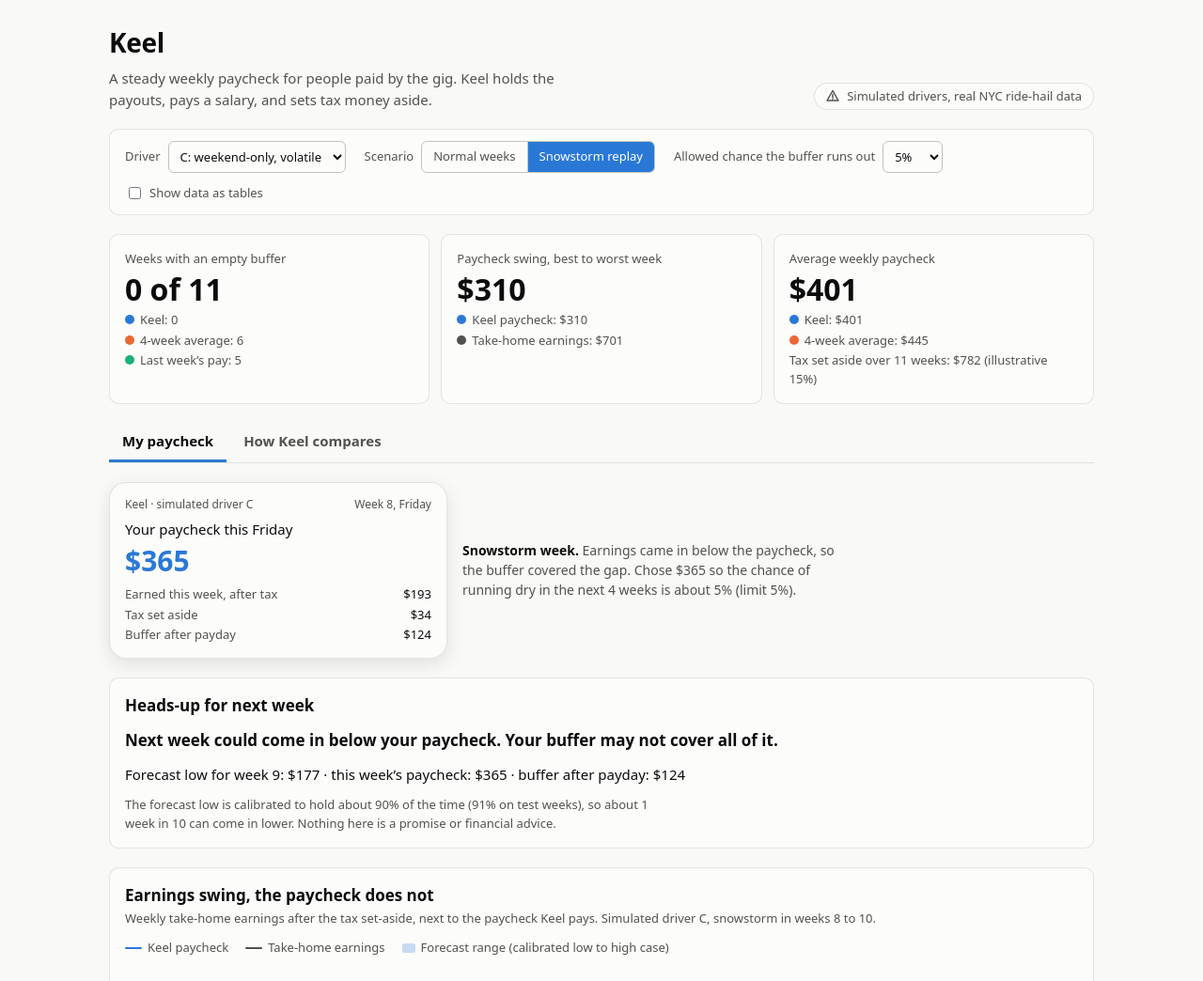
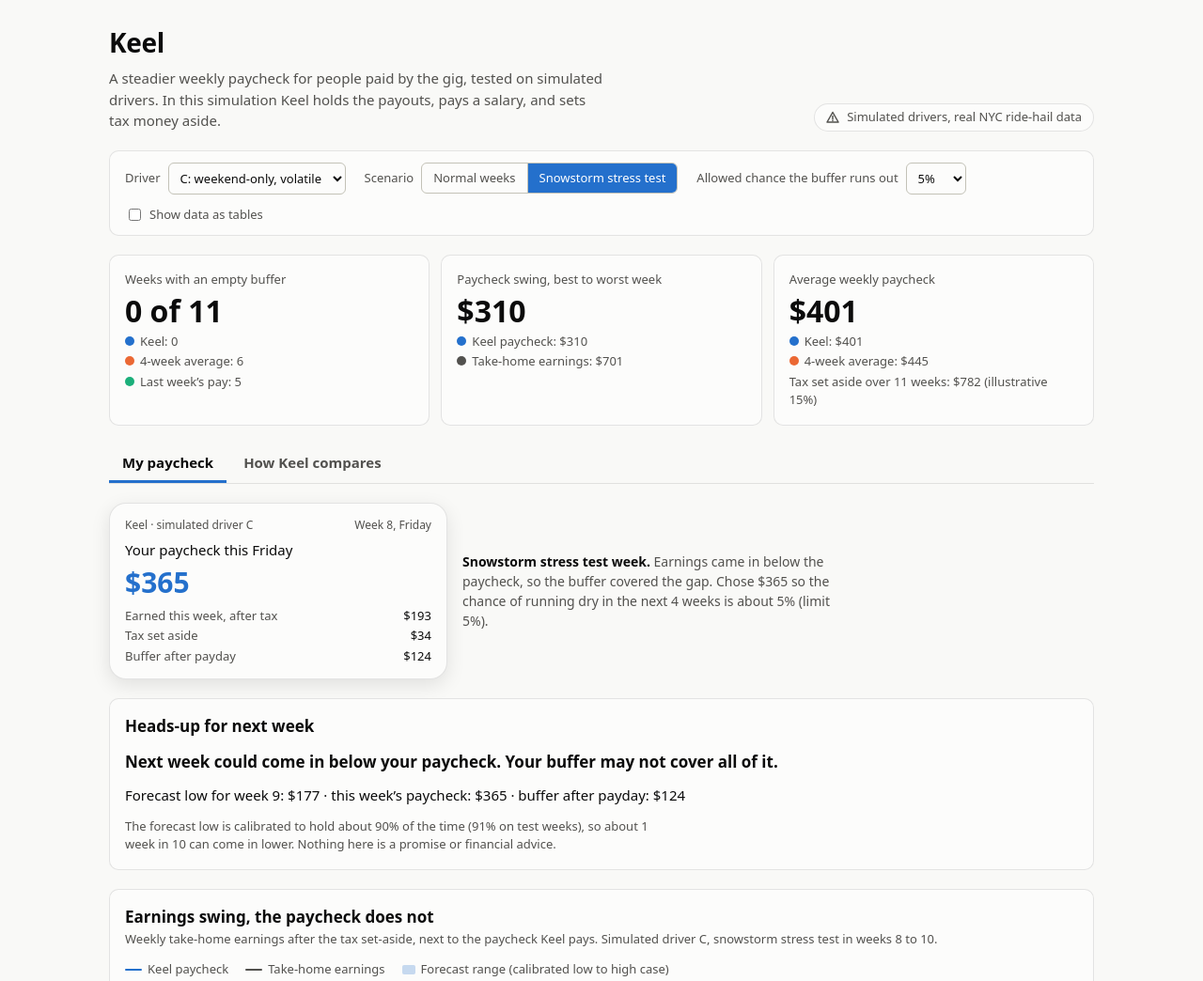
Before and after one commit to Sarthak-bit-coder/Keel--Bay_Valley_Hacks, a plain HTML site: page app/index.html in a window 1280 px wide. Shown: the top 1044 px of the page at 94% size. Drawn offline with Linux system fonts and the light colour scheme.

Commit message:
App audit: snowstorm stress test wording, contrast, tab keys, smoke test
- Label the storm scenario "Snowstorm stress test" everywhere in the UI.
- Soften wording that read as a guarantee (steady paycheck, buffer covers it).
- Fix WCAG AA contrast: light muted and blue text, dark red text,
  dark pressed button and breakdown bar labels.
- Tabs: Home/End keys, preventDefault on arrow keys.
- Add app/smoke.test.js: loads real results.json, falls back to the
  sample when it is missing, checks controls and wording rules.

Co-Authored-By: Claude Opus 5.5 <noreply@anthropic.com>

```diff
--- a/app/data.js
+++ b/app/data.js
@@ -162,7 +162,7 @@
   // evaluated. The rest come back available:false and are never simulated in the browser.
   var STRESS_SCENARIOS = [
     { id: "normal", name: "Normal weeks" },
-    { id: "storm", name: "Snowstorm" },
+    { id: "storm", name: "Snowstorm stress test" },
     { id: "demand_crash", name: "Demand crash" },
     { id: "high_earnings", name: "High earnings" }
   ];
--- a/app/index.html
+++ b/app/index.html
@@ -13,11 +13,11 @@
   --surface: #fcfcfb;
   --ink: #0b0b0b;
   --ink2: #52514e;
-  --muted: #898781;
+  --muted: #6b6a65;
   --grid: #e1e0d9;
   --axis: #c3c2b7;
   --border: rgba(11, 11, 11, 0.10);
-  --keel: #2a78d6;
+  --keel: #2470cc;
   --avg4: #eb6834;
   --last: #1baf7a;
   --crit: #d03b3b;
@@ -38,7 +38,7 @@
     --keel: #3987e5;
     --avg4: #d95926;
     --last: #199e70;
-    --crit: #d03b3b;
+    --crit: #e35d5d;
     --good-text: #0ca30c;
   }
 }
@@ -55,7 +55,7 @@
   --keel: #3987e5;
   --avg4: #d95926;
   --last: #199e70;
-  --crit: #d03b3b;
+  --crit: #e35d5d;
   --good-text: #0ca30c;
 }
 * { box-sizing: border-box; }
@@ -77,6 +77,10 @@ h2 { font-size: 17px; text-wrap: balance; }
 .bdrow { display: grid; grid-template-columns: 72px 1fr; gap: 10px; align-items: center; font-size: 13px; color: var(--ink2); }
 .bdbar { display: flex; height: 34px; border-radius: 6px; overflow: hidden; background: var(--grid); }
 .bdbar span { display: flex; align-items: center; justify-content: center; min-width: 0; overflow: hidden; white-space: nowrap; font-size: 12px; font-weight: 600; color: #fff; }
+/* Bar labels: dark text where white falls under 4.5:1. */
+.bdbar .bd-buf, .bdbar .bd-draw { color: #0b0b0b; }
+@media (prefers-color-scheme: dark) { :root:not([data-theme="light"]) .bdbar span, :root:not([data-theme="light"]) .seg button[aria-pressed="true"] { color: #0b0b0b; } }
+:root[data-theme="dark"] .bdbar span, :root[data-theme="dark"] .seg button[aria-pressed="true"] { color: #0b0b0b; }
 .bd-pay { background: var(--keel); } .bd-tax { background: var(--muted); } .bd-buf { background: var(--last); } .bd-draw { background: var(--avg4); } .bd-earn { background: var(--ink2); }
 #bdbody dl { display: grid; grid-template-columns: repeat(auto-fit, minmax(140px, 1fr)); gap: 8px 16px; margin: 0; }
 #bdbody dt { font-size: 13px; color: var(--ink2); } #bdbody dd { margin: 0; font-size: 18px; font-weight: 600; }
@@ -196,7 +200,7 @@ footer { color: var(--muted); font-size: 12px; }
   <div class="top">
     <div style="display:flex;flex-direction:column;gap:6px">
       <h1>Keel</h1>
-      <p class="sub">A steady weekly paycheck for people paid by the gig. Keel holds the payouts, pays a salary, and sets tax money aside.</p>
+      <p class="sub">A steadier weekly paycheck for people paid by the gig, tested on simulated drivers. In this simulation Keel holds the payouts, pays a salary, and sets tax money aside.</p>
     </div>
     <span class="badge" id="badge">
       <svg width="14" height="14" viewBox="0 0 14 14" aria-hidden="true"><path d="M7 1.5 13 12H1z" fill="none" stroke="currentColor" stroke-width="1.5" stroke-linejoin="round"/><path d="M7 5.5v3M7 10v.5" stroke="currentColor" stroke-width="1.5" stroke-linecap="round"/></svg>
@@ -215,7 +219,7 @@ footer { color: var(--muted); font-size: 12px; }
     <div class="field" role="group" aria-label="Scenario">Scenario
       <div class="seg">
         <button type="button" id="sc-normal" aria-pressed="false">Normal weeks</button>
-        <button type="button" id="sc-storm" aria-pressed="true">Snowstorm replay</button>
+        <button type="button" id="sc-storm" aria-pressed="true">Snowstorm stress test</button>
       </div>
     </div>
     <label class="field" for="risk">Allowed chance the buffer runs out
@@ -409,7 +413,7 @@ footer { color: var(--muted); font-size: 12px; }
         <li><b>Forecast a range.</b> Keel estimates a low and a high case for next week's take-home pay. The wider the range, the less sure it is.</li>
         <li><b>Imagine many possible weeks.</b> It plays out hundreds of possible next few weeks inside that range.</li>
         <li><b>Try paychecks from high to low.</b> It starts at a cap and steps down $5 at a time.</li>
-        <li><b>Stop at the first safe one.</b> It keeps the first paycheck where the chance of the buffer running dry stays within your limit.</li>
+        <li><b>Stop at the first one within your limit.</b> It keeps the first paycheck where the chance of the buffer running dry stays within your limit.</li>
       </ol>
       <p class="note">More uncertainty (a wider range) or a smaller buffer means a lower paycheck. A bigger buffer or a looser limit means a higher one. Keel does not show which model inputs mattered most, because the results file does not record that.</p>
     </details>
@@ -443,7 +447,7 @@ var fromRun = KeelData.fromRun;
 <script id="ui">
 "use strict";
 var state = { driver: "C", scenario: "storm", risk: 0.05, tables: false }; // opens on the most volatile driver in the storm
-var NAMES = { normal: "Normal weeks", storm: "Snowstorm replay" };
+var NAMES = { normal: "Normal weeks", storm: "Snowstorm stress test" };
 var NS = "http://www.w3.org/2000/svg";
 function money(n) { var r = Math.round(n); return (r < 0 ? "−$" : "$") + Math.abs(r).toLocaleString("en-US"); }
 function pct(n) { return Math.round(n * 100) + "%"; }
@@ -485,7 +489,7 @@ function lineChart(el, cfg) {
     var sx = (W - m.l - m.r) / (n - 1);
     var s0 = Math.min.apply(null, cfg.stormWeeks) - 1, s1 = Math.max.apply(null, cfg.stormWeeks) - 1;
     g += '<rect x="' + (X(s0) - sx / 2) + '" y="' + m.t + '" width="' + (sx * (s1 - s0 + 1)) + '" height="' + (H - m.t - m.b) + '" fill="' + ink2 + '" opacity="0.08"/>';
-    g += '<text x="' + ((X(s0) + X(s1)) / 2) + '" y="' + (m.t + 11) + '" text-anchor="middle" font-size="11" fill="' + ink2 + '">Snowstorm</text>';
+    g += '<text x="' + ((X(s0) + X(s1)) / 2) + '" y="' + (m.t + 11) + '" text-anchor="middle" font-size="11" fill="' + ink2 + '">Snowstorm stress test</text>';
   }
   if (cfg.band) {
     var up = cfg.band.hi.map(function (v, i) { return X(i) + "," + Y(v); }).join(" ");
@@ -589,7 +593,7 @@ function render() {
     '<dl><dt>Earned this week, after tax</dt><dd>' + money(R.net[pi]) + '</dd>' +
     '<dt>Tax set aside</dt><dd>' + money(R.gross[pi] - R.net[pi]) + '</dd>' +
     '<dt>Buffer after payday</dt><dd>' + money(R.buf.keel[pi]) + '</dd></dl></div>' +
-    '<p class="why"><strong>' + (storm.length ? "Snowstorm week. " : "Latest week. ") + '</strong>' +
+    '<p class="why"><strong>' + (storm.length ? "Snowstorm stress test week. " : "Latest week. ") + '</strong>' +
     (R.net[pi] < R.pol.keel[pi] ? "Earnings came in below the paycheck, so the buffer covered the gap. " : "Earnings covered the paycheck, so the rest went into the buffer. ") +
     esc(R.log[pi].reason) + '</p>';
 
@@ -599,7 +603,7 @@ function render() {
     hu += '<p class="msg">No forecast for the week after this replay.</p><p class="note">The results file ends at week ' + WEEKS + ".</p>";
   } else {
     var gap = cw.pay_keel - nw.lo;
-    hu += '<p class="msg">' + (gap > 0 ? "Next week could come in below your paycheck. " + (cw.buf_keel >= gap ? "Your buffer covers it." : "Your buffer may not cover all of it.") : "Next week looks comfortable.") + "</p>" +
+    hu += '<p class="msg">' + (gap > 0 ? "Next week could come in below your paycheck. " + (cw.buf_keel >= gap ? "The buffer is larger than the gap." : "Your buffer may not cover all of it.") : "The low case for next week is at or above your paycheck.") + "</p>" +
       '<p>Forecast low for week ' + nw.week + ": " + money(nw.lo) + " · this week’s paycheck: " + money(cw.pay_keel) + " · buffer after payday: " + money(cw.buf_keel) + "</p>";
   }
   hu += '<p class="note">The forecast low is calibrated to hold about 90% of the time' + (CAL && typeof CAL.calibrated_hit_rate === "number" ? " (" + pct(CAL.calibrated_hit_rate) + " on test weeks)" : "") + ", so about 1 week in 10 can come in lower. Nothing here is a promise or financial advice.</p>";
@@ -607,14 +611,14 @@ function render() {
 
   // Week by week: stored values only. "Buffer empty" uses the same test as the empty-buffer tile (below zero).
   var emptyIcon = '<svg width="12" height="12" viewBox="0 0 12 12" aria-hidden="true"><path d="M6 1 11 10.5H1z" fill="none" stroke="currentColor" stroke-width="1.5" stroke-linejoin="round"/><path d="M6 4.5v3M6 9v.3" stroke="currentColor" stroke-width="1.5" stroke-linecap="round"/></svg>';
-  document.getElementById("wksub").textContent = "Simulated driver " + state.driver + ", " + (state.scenario === "storm" ? "snowstorm" : "normal weeks") + ", " + pct(state.risk) + " limit. Straight from the results file.";
+  document.getElementById("wksub").textContent = "Simulated driver " + state.driver + ", " + (state.scenario === "storm" ? "snowstorm stress test" : "normal weeks") + ", " + pct(state.risk) + " limit. Straight from the results file.";
   document.getElementById("weektable").innerHTML = '<thead><tr><th scope="col">Week</th><th scope="col" class="num">Paycheck</th><th scope="col" class="num">Earned after tax</th><th scope="col" class="num">Buffer after payday</th><th scope="col">Why</th></tr></thead><tbody>' +
     run.weeks.map(function (w) {
-      return '<tr><th scope="row">W' + w.week + (storm.indexOf(w.week) >= 0 ? " (storm)" : "") + '</th><td class="num">' + money(w.pay_keel) + '</td><td class="num">' + money(w.net) + '</td><td class="num">' + money(w.buf_keel) +
+      return '<tr><th scope="row">W' + w.week + (storm.indexOf(w.week) >= 0 ? " (snowstorm stress test)" : "") + '</th><td class="num">' + money(w.pay_keel) + '</td><td class="num">' + money(w.net) + '</td><td class="num">' + money(w.buf_keel) +
         (w.buf_keel < 0 ? '<br><span class="empty">' + emptyIcon + "Buffer empty</span>" : "") + "</td><td>" + esc(w.reason) + "</td></tr>";
     }).join("") + "</tbody>";
 
-  document.getElementById("c1sub").textContent = "Weekly take-home earnings after the tax set-aside, next to the paycheck Keel pays. Simulated driver " + state.driver + (state.scenario !== "storm" ? ", normal weeks." : storm.length ? ", snowstorm in week" + (storm.length > 1 ? "s " + storm[0] + " to " + storm[storm.length - 1] : " " + storm[0]) + "." : ", snowstorm scenario (the results file does not mark which weeks).");
+  document.getElementById("c1sub").textContent = "Weekly take-home earnings after the tax set-aside, next to the paycheck Keel pays. Simulated driver " + state.driver + (state.scenario !== "storm" ? ", normal weeks." : storm.length ? ", snowstorm stress test in week" + (storm.length > 1 ? "s " + storm[0] + " to " + storm[storm.length - 1] : " " + storm[0]) + "." : ", snowstorm stress test (the results file does not mark which weeks).");
   var s1 = [{ name: "Take-home earnings", short: "Earnings", color: C.ink2, values: R.net }, { name: "Keel paycheck", short: "Keel", color: C.keel, values: R.pol.keel }];
   legend(document.getElementById("c1legend"), [{ name: "Keel paycheck", color: C.keel }, { name: "Take-home earnings", color: C.ink2 }], true);
   lineChart(document.getElementById("c1"), { series: [s1[1], s1[0]], band: { lo: R.lo, hi: R.hi }, zero: true, stormWeeks: storm, endLabels: true, label: "Weekly take-home earnings and Keel paycheck for " + WEEKS + " weeks." });
@@ -685,7 +689,7 @@ function renderReliability() {
   var C = { keel: css("--keel"), avg4: css("--avg4") };
   var TOY = DATA.meta.model === "toy", rel = KeelData.reliability(DATA, CAL), o = rel.overall, T = rel.targets;
   var src = TOY ? "Toy sample, not our result: the forecast is the prototype's toy, not the real model. " : "Real evaluation on simulated drivers. ";
-  document.getElementById("relsub").textContent = src + "Normal weeks only, on test weeks the model never saw. The snowstorm is left out because it was added after forecasting.";
+  document.getElementById("relsub").textContent = src + "Normal weeks only, on test weeks the model never saw. The snowstorm stress test is left out because it was added after forecasting.";
   document.getElementById("relexplain").innerHTML = "<strong>What calibration means:</strong> each week Keel forecasts a low case and a high case for take-home pay. " +
     "A low case that claims to be right 9 times in 10 should have actual pay at or above it on about 9 weeks in 10. " +
     "Calibration nudges the forecasts, using weeks held back from training, until that claim is true. If the low case is too high, Keel would pay out money that never arrives.";
@@ -727,7 +731,7 @@ function renderReliability() {
 function renderLosses() {
   var name = { avg4: "4-week average", last: "last week’s pay" }, items = [], payGaps = [];
   DATA.runs.forEach(function (r) {
-    var o = r.metrics.overdraft_weeks, tag = "Driver " + r.driver + ", " + (r.scenario === "storm" ? "snowstorm" : "normal weeks") + ", " + pct(r.risk_limit) + " limit";
+    var o = r.metrics.overdraft_weeks, tag = "Driver " + r.driver + ", " + (r.scenario === "storm" ? "snowstorm stress test" : "normal weeks") + ", " + pct(r.risk_limit) + " limit";
     ["avg4", "last"].forEach(function (k) {
       if (o.keel > o[k]) items.push(tag + ": Keel had " + o.keel + " empty-buffer week" + (o.keel === 1 ? "" : "s") + ", " + name[k] + " had " + o[k] + ".");
     });
@@ -844,7 +848,7 @@ function renderStress() {
   document.getElementById("stsub").textContent = (TOY ? "Toy sample, not our result. " : "Simulated drivers, real evaluation runs. ") +
     "Driver " + state.driver + " at a " + pct(state.risk) + " limit (change both above). Before = normal weeks, after = the chosen scenario.";
   document.getElementById("stnote").textContent = "Every number comes from runs in the results file; nothing is simulated in the browser. " +
-    (DATA.meta.storm ? "Snowstorm: " + DATA.meta.storm + ". " : "") + "Depletion risk is the policy's own estimate for the next " + DATA.meta.horizon_weeks + " weeks. Not financial or tax advice.";
+    (DATA.meta.storm ? "Snowstorm stress test: " + DATA.meta.storm + ". " : "") + "Depletion risk is the policy's own estimate for the next " + DATA.meta.horizon_weeks + " weeks. Not financial or tax advice.";
   var charts = document.getElementById("stcharts"), body = document.getElementById("stbody");
   if (!res.available) {
     charts.classList.add("hidden");
@@ -925,7 +929,7 @@ function renderWhy(run) {
     unknown: "<strong>The rule it had to meet:</strong> the risk estimate is not in the file, so we do not guess."
   };
   h += '<p class="note">' + limits[e.constraint] + "</p>";
-  h += '<p class="note"><strong>If earnings fall unexpectedly:</strong> the paycheck for the week is already set, so the buffer covers the gap. ' +
+  h += '<p class="note"><strong>If earnings fall unexpectedly:</strong> the paycheck for the week is already set, so the gap is drawn from the buffer. ' +
     "Next week Keel sees the smaller buffer and the weaker earnings, and may lower the paycheck to keep the risk within your limit. ";
   if (e.fellShort) h += "That happened here: take-home pay was " + money(e.net) + ", " + money(e.shortfall) + " under the low case. The buffer went from " + money(e.bufferBefore) + " to " + money(e.bufferAfter) +
     (e.nextPay === null ? "." : ", and next week's paycheck was " + money(e.nextPay) + " (" + (e.nextPay < e.pay ? "down " : e.nextPay > e.pay ? "up " : "no change") + (e.nextPay === e.pay ? "" : money(Math.abs(e.nextPay - e.pay))) + ").");
@@ -1103,8 +1107,9 @@ function showTab(id) {
 }
 document.querySelector(".tabs").addEventListener("click", function (e) { var b = e.target.closest("[role=tab]"); if (b) showTab(b.id.slice(4)); });
 document.querySelector(".tabs").addEventListener("keydown", function (e) {
-  if (e.key !== "ArrowLeft" && e.key !== "ArrowRight") return;
-  var next = document.getElementById("tab-pay").getAttribute("aria-selected") === "true" ? "more" : "pay";
+  if (["ArrowLeft", "ArrowRight", "Home", "End"].indexOf(e.key) < 0) return;
+  e.preventDefault();
+  var next = e.key === "Home" ? "pay" : e.key === "End" ? "more" : document.getElementById("tab-pay").getAttribute("aria-selected") === "true" ? "more" : "pay";
   showTab(next);
   document.getElementById("tab-" + next).focus();
 });
```
Also changed, not shown: app/smoke.test.js (added, +45 -0 lines).
